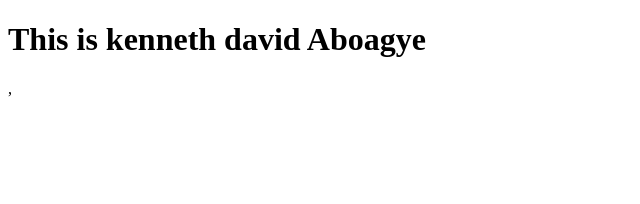
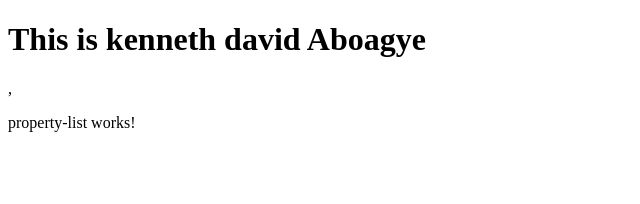
Before and after one commit to kofi527/Angular-revised-app, an Angular app: page / in a window 1280 px wide. Shown: the top 204 px of the page, without its empty margins (0-640 px from the left). Built offline with nearby package versions, Linux system fonts and the light colour scheme.

Commit message:
Update app.component.html
adding the app property list to our document

```diff
--- a/src/app/app.component.html
+++ b/src/app/app.component.html
@@ -1 +1,2 @@
 <app-property-card></app-property-card>
+<app-property-list></app-property-list>
```
